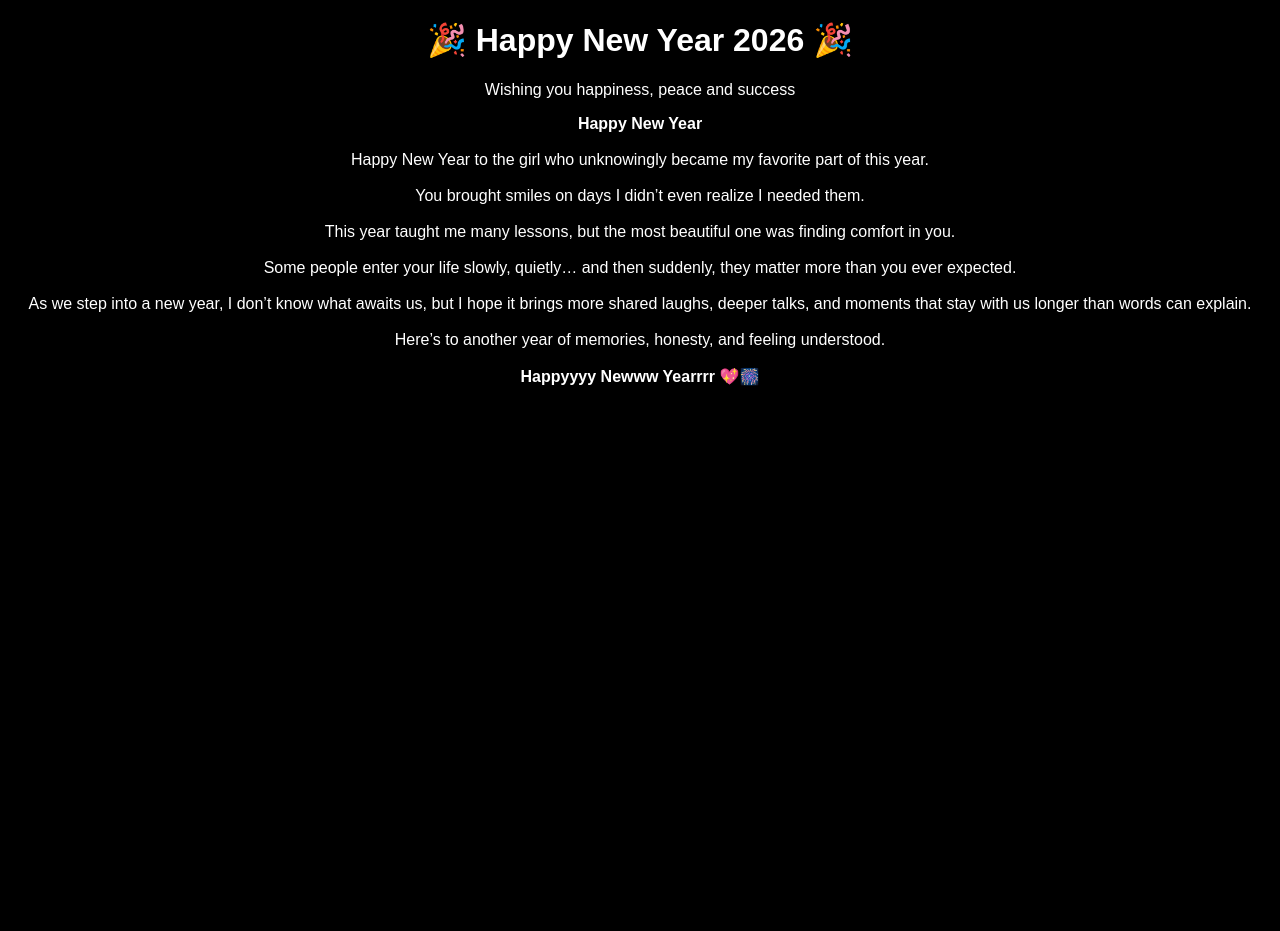
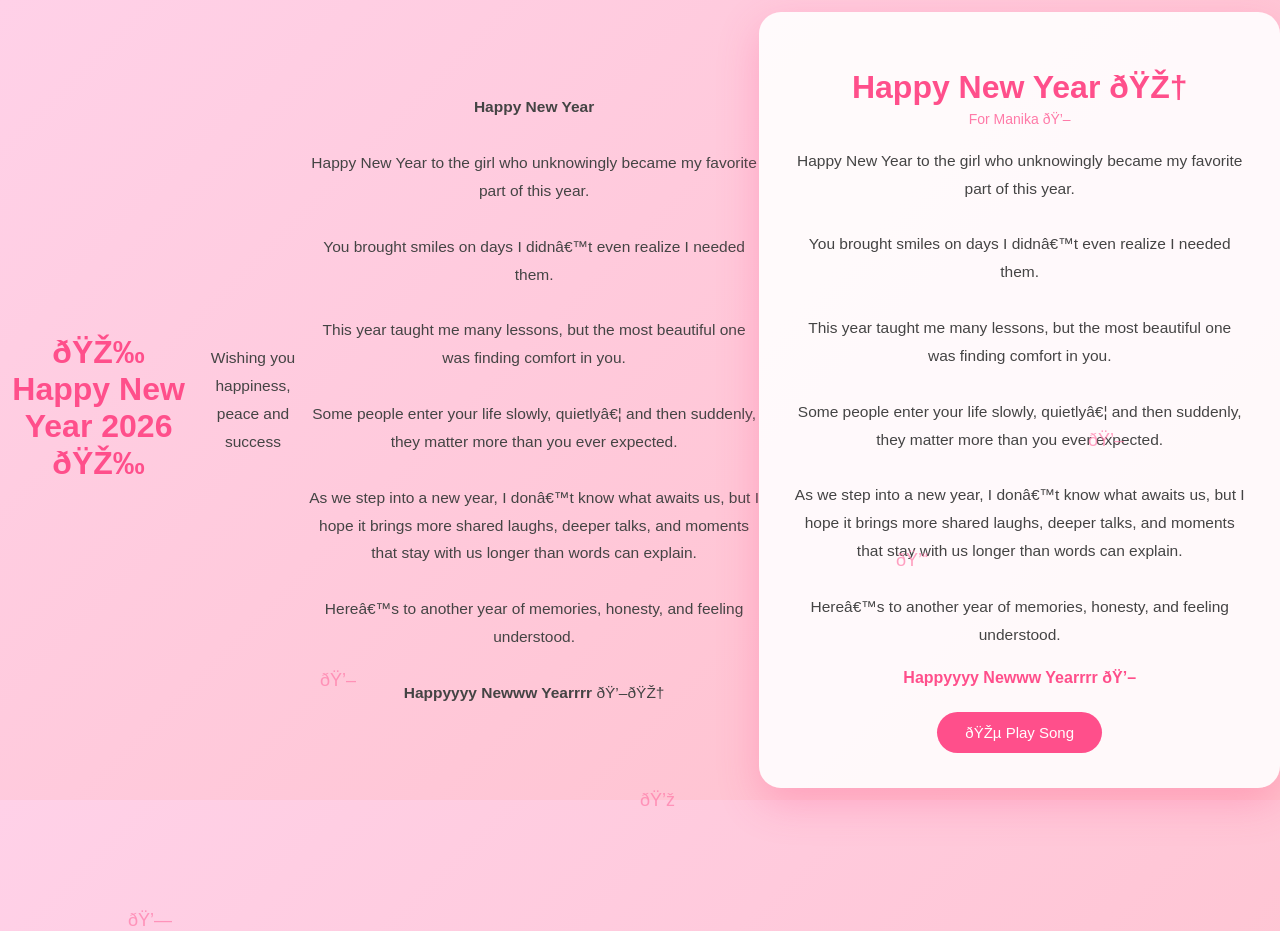
Before and after one commit to utkarshsri2007-del/new-year-2026, a plain HTML site: page index.html in a window 1280 px wide. Before the commit the page ends 800 px from the top, so only its background shows below. Drawn offline with Linux system fonts and the light colour scheme.

Commit message:
Update index.html

```diff
--- a/index.html
+++ b/index.html
@@ -26,3 +26,146 @@
 
   <strong>Happyyyy Newww Yearrrr</strong> 💖🎆
 </p>
+<!DOCTYPE html>
+<html lang="en">
+<head>
+<meta charset="UTF-8">
+<title>Happy New Year Manika</title>
+
+<style>
+body {
+  margin: 0;
+  font-family: 'Segoe UI', sans-serif;
+  background: linear-gradient(135deg, #ffd1e8, #ffc0cb);
+  display: flex;
+  justify-content: center;
+  align-items: center;
+  min-height: 100vh;
+  overflow: hidden;
+}
+
+.container {
+  background: rgba(255,255,255,0.9);
+  padding: 35px;
+  border-radius: 22px;
+  max-width: 680px;
+  text-align: center;
+  box-shadow: 0 15px 40px rgba(255,79,139,0.3);
+  animation: fadeIn 2s ease;
+}
+
+h1 {
+  color: #ff4f8b;
+  margin-bottom: 5px;
+}
+
+.subtitle {
+  font-size: 14px;
+  color: #ff7aa8;
+  margin-bottom: 20px;
+}
+
+p {
+  color: #444;
+  line-height: 1.8;
+  font-size: 15.5px;
+}
+
+.footer {
+  margin-top: 20px;
+  font-weight: bold;
+  color: #ff4f8b;
+}
+
+.song-btn {
+  margin-top: 25px;
+  padding: 12px 28px;
+  border: none;
+  border-radius: 30px;
+  background: #ff4f8b;
+  color: white;
+  font-size: 15px;
+  cursor: pointer;
+  transition: 0.3s;
+}
+
+.song-btn:hover {
+  background: #ff2f73;
+  transform: scale(1.05);
+}
+
+@keyframes fadeIn {
+  from { opacity: 0; transform: translateY(30px); }
+  to { opacity: 1; transform: translateY(0); }
+}
+
+/* Floating hearts */
+.heart {
+  position: absolute;
+  color: #ff7aa8;
+  font-size: 18px;
+  animation: fall 8s linear infinite;
+  opacity: 0.7;
+}
+
+@keyframes fall {
+  0% { transform: translateY(-10vh); }
+  100% { transform: translateY(110vh); }
+}
+
+/* Mobile friendly */
+@media (max-width: 600px) {
+  .container {
+    margin: 15px;
+    padding: 25px;
+  }
+  p {
+    font-size: 15px;
+  }
+}
+</style>
+</head>
+
+<body>
+
+<!-- Heart rain -->
+<div class="heart" style="left:10%; animation-delay:0s;">💗</div>
+<div class="heart" style="left:25%; animation-delay:2s;">💖</div>
+<div class="heart" style="left:50%; animation-delay:1s;">💞</div>
+<div class="heart" style="left:70%; animation-delay:3s;">💓</div>
+<div class="heart" style="left:85%; animation-delay:4s;">💖</div>
+
+<div class="container">
+  <h1>Happy New Year 🎆</h1>
+  <div class="subtitle">For Manika 💖</div>
+
+  <p>
+    Happy New Year to the girl who unknowingly became my favorite part of this year.<br><br>
+
+    You brought smiles on days I didn’t even realize I needed them.<br><br>
+
+    This year taught me many lessons, but the most beautiful one was finding comfort in you.<br><br>
+
+    Some people enter your life slowly, quietly… and then suddenly, they matter more than you ever expected.<br><br>
+
+    As we step into a new year, I don’t know what awaits us, but I hope it brings more shared laughs,
+    deeper talks, and moments that stay with us longer than words can explain.<br><br>
+
+    Here’s to another year of memories, honesty, and feeling understood.
+  </p>
+
+  <div class="footer">
+    Happyyyy Newww Yearrrr 💖
+  </div>
+
+  <button class="song-btn" onclick="openSong()">🎵 Play Song</button>
+</div>
+
+<script>
+function openSong() {
+  window.open("https://youtu.be/kcsGhOmULxQ?si=vJM1aF-ASJGtpC-7", "_blank");
+}
+</script>
+
+</body>
+</html>
```
